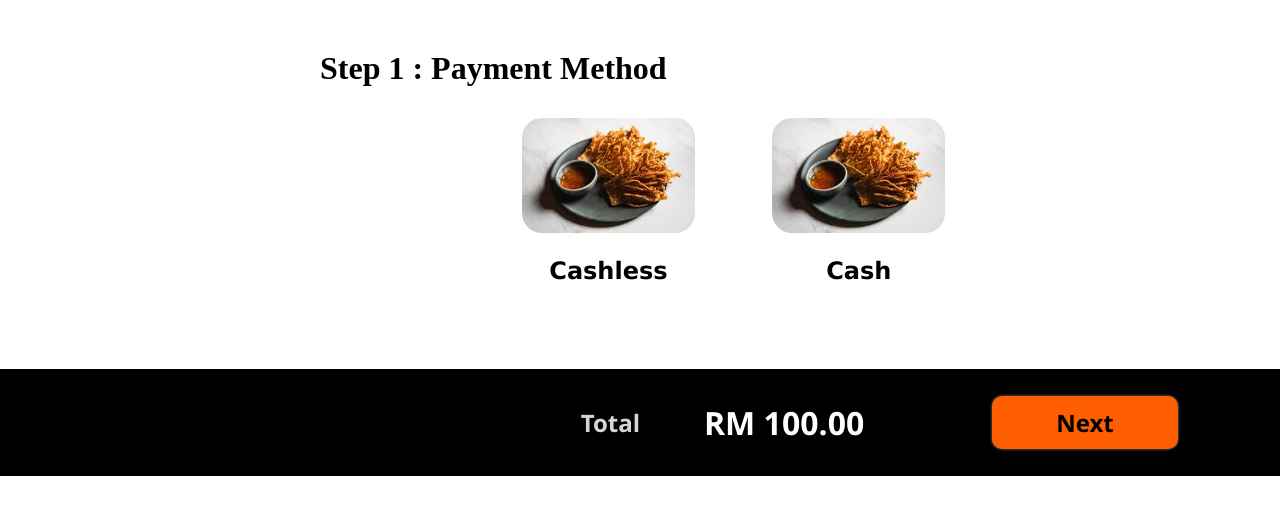
After one commit to JEDIWONG/Mamaku_Vegetarian, a PHP site: page /scaffold/checkout.html in a window 1280 px wide. The commit adds this page. Shown: the top 515 px of the page. Run offline with PHP 8.4, Linux system fonts and the light colour scheme.

Commit message:
Checkout Features Update

```diff
--- /dev/null
+++ b/scaffold/checkout.html
@@ -0,0 +1,68 @@
+<!DOCTYPE html>
+<html lang="en">
+<head>
+    <meta charset="UTF-8">
+    <meta name="viewport" content="width=device-width, initial-scale=1.0">
+    <title>Checkout | Mamaku Vegetarian</title>
+
+    <link rel="stylesheet" href="../style/index.css">
+    <link rel="stylesheet" href="../style/sidebar.css">
+    <link rel="stylesheet" href="../style/checkout.css">
+</head>
+<body>
+
+    <main>
+
+
+        <h1>
+            Step 1 : Payment Method
+        </h1>
+
+        <section class="checkout-method">
+
+            <div class="method">
+                <img src="../assets/images/placeholder.png">
+                <p>Cashless</p>
+            </div>
+
+            <div class="method">
+                <img src="../assets/images/placeholder.png">
+                <p>Cash</p>
+            </div>
+
+        </section>
+
+        <section class="checkout-cashless-container">
+            <h1>Step 2 : Select One of the Cashless Payment Method</h1>
+            <section class="checkout-cashless-list">
+
+                <div class="method">
+                    <img src="../assets/images/placeholder.png">
+                    <p>Duitnow QR</p>
+                </div>
+
+                <div class="method">
+                    <img src="../assets/images/placeholder.png">
+                    <p>FPX</p>
+                </div>
+
+                <div class="method">
+                    <img src="../assets/images/placeholder.png">
+                    <p>SPAY</p>
+                </div>
+
+            </section>
+
+        </section>
+
+    </main>
+
+    <section class="checkout-price-bar">
+        <h1>Total</h1>
+        <p>RM 100.00</p>
+        <button>Next</button>
+    </section>
+
+    <script src="../script/checkout.js"></script>
+</body>
+</html>
--- /dev/null
+++ b/script/checkout.js
@@ -0,0 +1,102 @@
+document.addEventListener("DOMContentLoaded", () => {
+    const checkoutCashlessContainer = document.querySelector(".checkout-cashless-container");
+    const paymentMethods = document.querySelectorAll(".checkout-method .method");
+    const cashlessMethods = document.querySelectorAll(".checkout-cashless-list .method");
+    const nextButton = document.querySelector(".checkout-price-bar button");
+
+    // Variables to track selected methods
+    let selectedPaymentMethod = null;
+    let selectedCashlessMethod = null;
+
+    // Initially hide the cashless container
+    checkoutCashlessContainer.style.display = "none";
+
+    // Add event listeners to payment methods
+    paymentMethods.forEach((method) => {
+        method.addEventListener("click", () => {
+            const methodName = method.querySelector("p").textContent.trim();
+            selectedPaymentMethod = methodName;
+
+            // Reset background color for all methods
+            paymentMethods.forEach((m) => {
+                m.style.backgroundColor = ""; // Reset background color
+            });
+
+            cashlessMethods.forEach((m) => {
+                m.style.backgroundColor = ""; // Reset background color
+            });
+
+            // Set background color for the selected method
+            method.style.backgroundColor = "#e0ffe0"; // Light green for selected
+
+            if (methodName === "Cashless") {
+                // Show the cashless container with flex display
+                checkoutCashlessContainer.style.display = "flex";
+                checkoutCashlessContainer.style.flexDirection = "column";
+            } else {
+                // Hide the cashless container for other methods
+                checkoutCashlessContainer.style.display = "none";
+                selectedCashlessMethod = null; // Reset cashless method if cash is selected
+            }
+        });
+    });
+
+    // Add event listeners to cashless methods
+    cashlessMethods.forEach((method) => {
+        method.addEventListener("click", () => {
+            const methodName = method.querySelector("p").textContent.trim();
+            selectedCashlessMethod = methodName;
+
+            // Reset background color for all cashless methods
+            cashlessMethods.forEach((m) => {
+                m.style.backgroundColor = ""; // Reset background color
+            });
+
+            // Set background color for the selected method
+            method.style.backgroundColor = "#e0ffe0"; // Light green for selected
+        });
+    });
+
+    // Add click event to the "Next" button
+    nextButton.addEventListener("click", () => {
+        if (!selectedPaymentMethod) {
+            alert("Please select a payment method.");
+            return;
+        }
+
+        if (selectedPaymentMethod === "Cashless" && !selectedCashlessMethod) {
+            alert("Please select a cashless payment method.");
+            return;
+        }
+
+        // Proceed to the backend for checkout
+        proceedToCheckout(selectedPaymentMethod, selectedCashlessMethod);
+    });
+
+    // Function to proceed to the backend for checkout
+    async function proceedToCheckout(paymentMethod, cashlessMethod) {
+        try {
+            const response = await fetch("../controller/result.php", {
+                method: "POST",
+                headers: {
+                    "Content-Type": "application/json",
+                },
+                body: JSON.stringify({
+                    payment_method: paymentMethod,
+                    cashless_method: cashlessMethod,
+                }),
+            });
+
+            const result = await response.json();
+            if (result.status === "success") {
+                alert("Checkout successful!");
+                window.location.href = "../view/status.php";
+            } else {
+                alert(result.message || "Checkout failed. Please try again.");
+            }
+        } catch (error) {
+            console.error("Error during checkout:", error);
+            alert("An error occurred. Please try again.");
+        }
+    }
+});
--- /dev/null
+++ b/style/checkout.css
@@ -0,0 +1,84 @@
+.checkout-method{
+    margin-inline: 20%;
+    display: flex;
+    flex-direction: row;
+    column-gap: 10%;
+}
+
+.method{
+
+    display: flex;
+    flex-direction: column;
+    padding: 10px;
+    border-radius: 20px;
+    width: 30%;
+}
+
+.method:hover{
+
+    background-color: rgb(239, 239, 239);
+    color: orangered;
+}
+
+.method img{
+    border-radius: 20px;
+}
+
+.method p{
+    text-align: center;
+    font-size: 24px;
+    font-weight: bold;
+    font-family: Verdana, Geneva, Tahoma, sans-serif;
+}
+
+.checkout-cashless-container{
+    display: none;
+}
+
+.checkout-cashless-list{
+    display: flex;
+    flex-direction: row;
+    column-gap: 10%;
+    margin-inline: 20%;
+}
+
+
+.checkout-price-bar{
+    display: flex;
+    flex-direction: row;
+    align-items: center;
+    background-color: black;
+    font-family: 'Segoe UI', Tahoma, Geneva, Verdana, sans-serif;
+}
+
+.checkout-price-bar h1{
+    color: rgb(213, 213, 213);
+    width: 50%;
+    text-align: right;
+    padding-right: 5%;
+}
+
+.checkout-price-bar p{
+    color: white;
+    font-size: 32px;
+    font-weight: bold;
+    width: fit-content;
+}
+
+.checkout-price-bar button{
+    margin-left: 10%;
+    border: none;
+    background-color: rgb(255, 94, 0);
+    font-size: 24px;
+    padding-block: 10px;
+    padding-inline: 5%;
+    font-weight: bold;
+    border-radius: 10px;
+    font-family: 'Segoe UI', Tahoma, Geneva, Verdana, sans-serif;
+    box-shadow: 0px 0px 3px grey;
+}
+
+.checkout-price-bar button:hover{
+    background-color: orangered;
+    color: white;
+}
--- a/view/cart.php
+++ b/view/cart.php
@@ -94,7 +94,7 @@
             <p>RM <?php echo number_format($total_price, 2); ?></p>
         </section>
 
-        <button class="checkout-btn">
+        <button class="checkout-btn" onclick="location.href ='checkout.php'">
             Checkout
         </button>
 
```
Also changed, not shown: controller/checkout.php (added, +102 -0 lines), view/checkout.php (added, +123 -0 lines), README.md.
